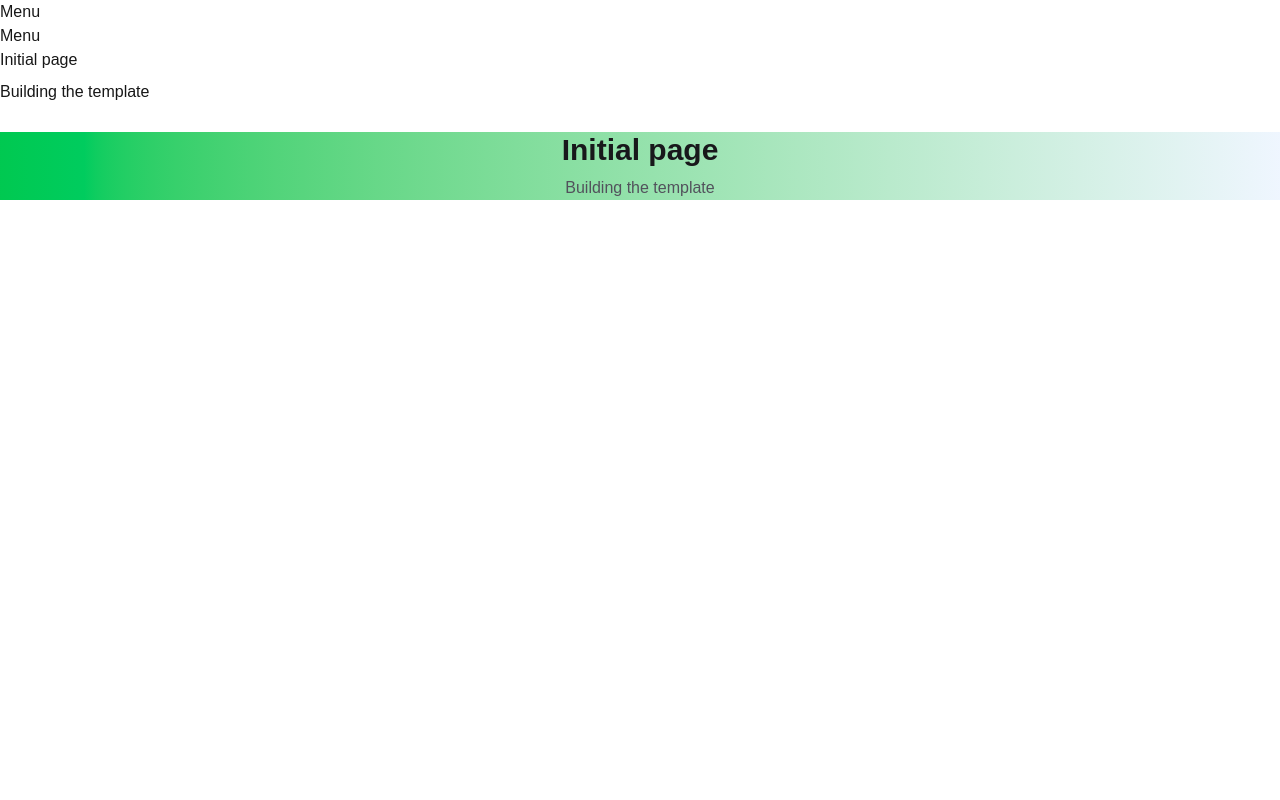
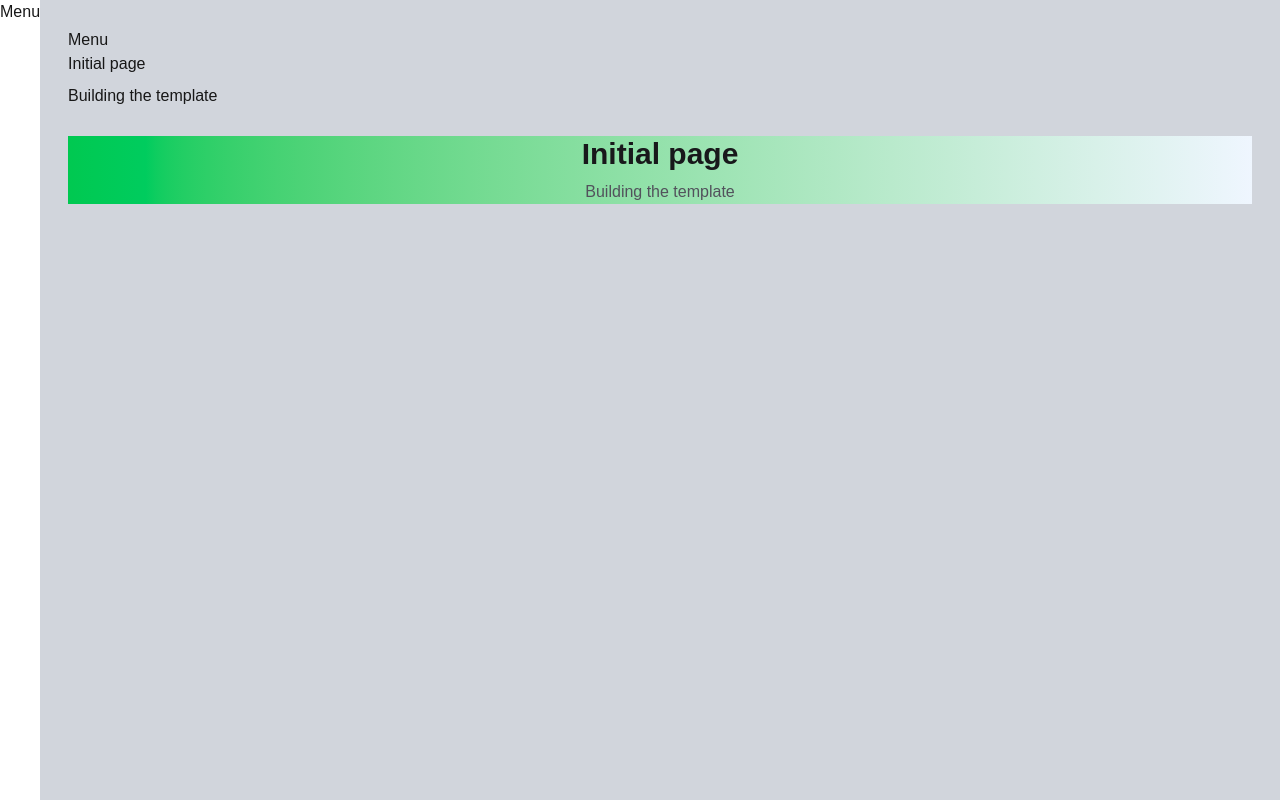
Before and after one commit to FelipeEnne/admin-template-next, a Next.js app: page / in a window 1280 px wide. Built offline with nearby package versions, Linux system fonts and the light colour scheme; a web font is replaced by a local one.

Commit message:
layout component

```diff
--- a/src/components/template/Layout.tsx
+++ b/src/components/template/Layout.tsx
@@ -10,10 +10,12 @@
 
 export default function Layout({ title, subtitle, children }: LayoutProps) {
   return (
-    <div>
+    <div className={`flex h-screen w-screen`}>
       <SideMenu />
-      <Header title={title} subtitle={subtitle} />
-      <Content>{children}</Content>
+      <div className={`flex flex-col p-7 w-full bg-gray-300 `}>
+        <Header title={title} subtitle={subtitle} />
+        <Content>{children}</Content>
+      </div>
     </div>
   );
 }
```
